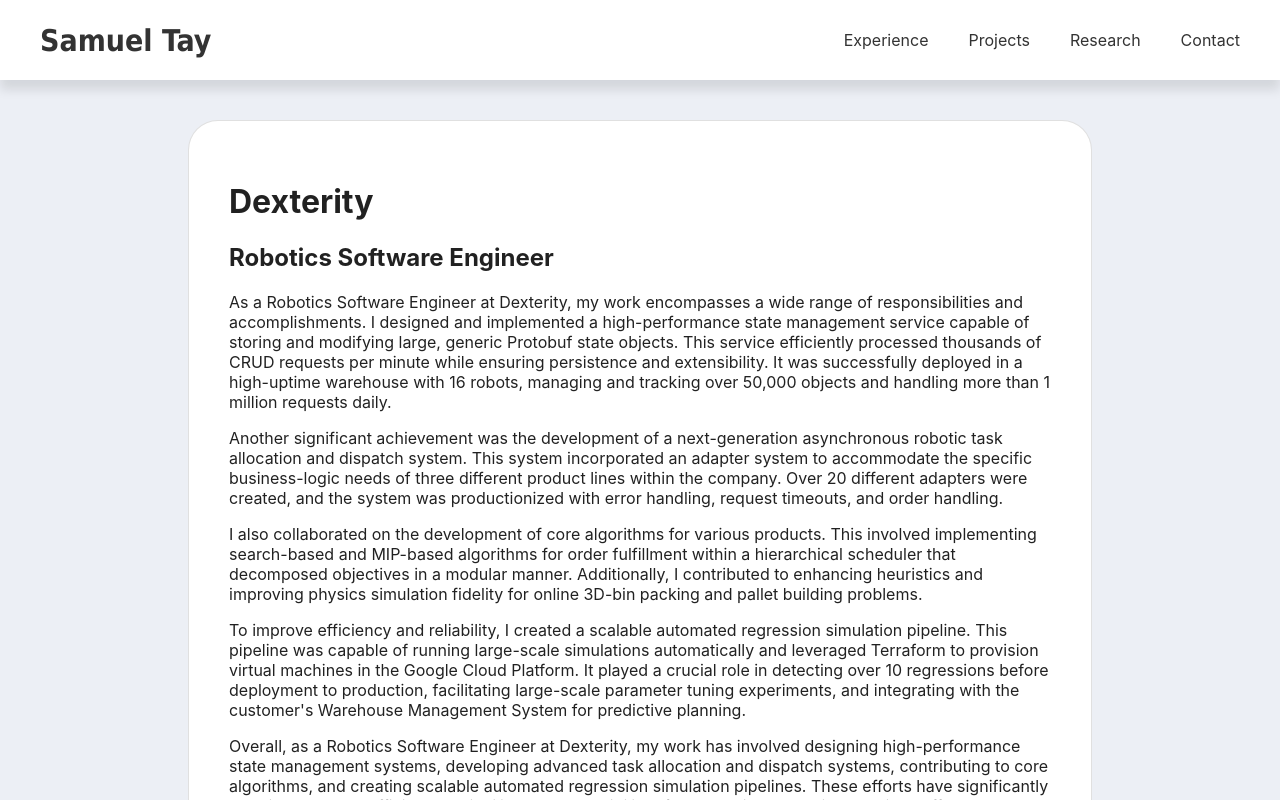
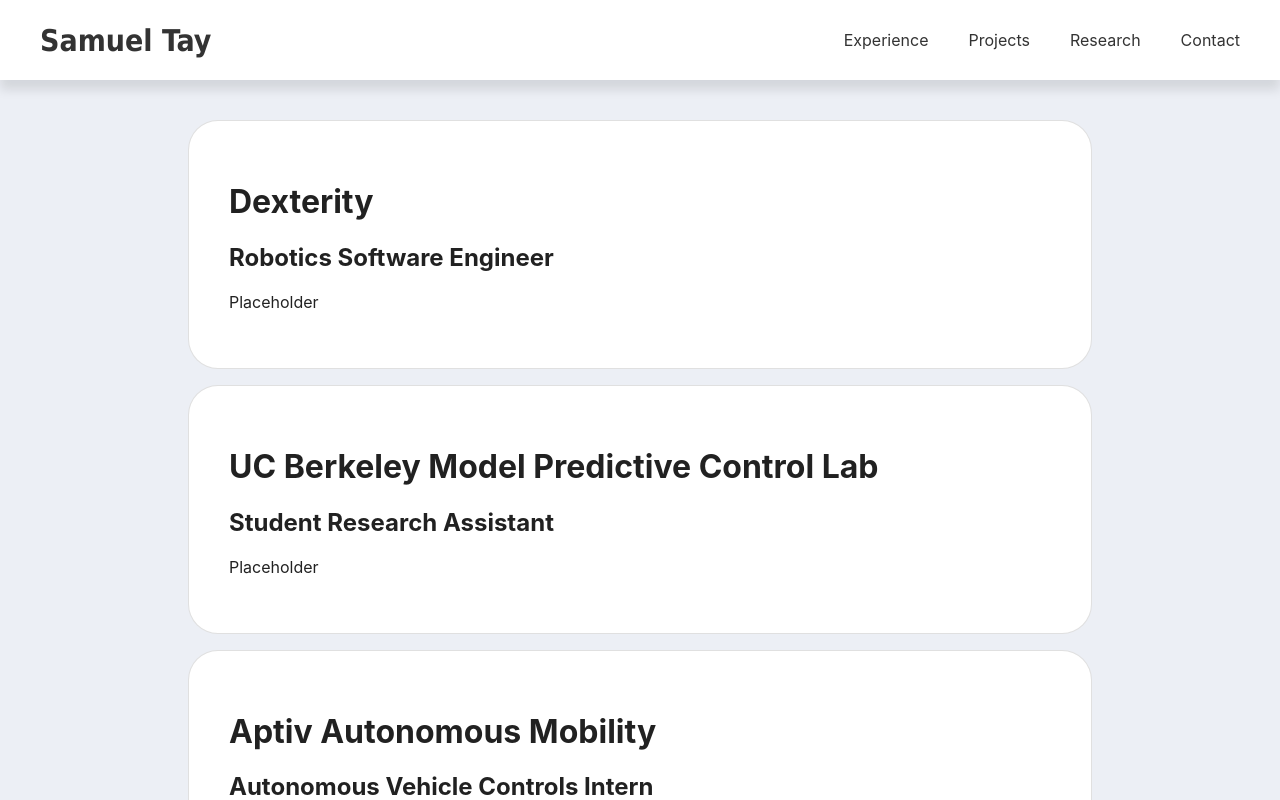
Before and after one commit to samueltay/samueltay, a React (Create React App) app in the folder frontend/: page /experience in a window 1280 px wide. Shown: the top 800 px of the page. Built offline with nearby package versions, Linux system fonts and the light colour scheme.

Commit message:
chore: remove experience descriptions for now

```diff
--- a/frontend/src/pages/experience/Experience.tsx
+++ b/frontend/src/pages/experience/Experience.tsx
@@ -15,7 +15,8 @@
             md={12}
             title={item.name}
             subtitle={item.title}
-            body={item.description}
+            body={["Placeholder"]}
+            // body={item.description}
           />
         ))}
       </GridContainer>
```
